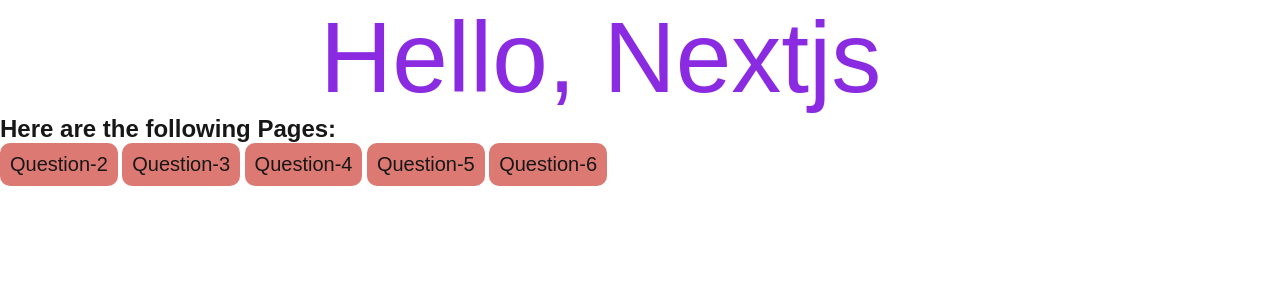
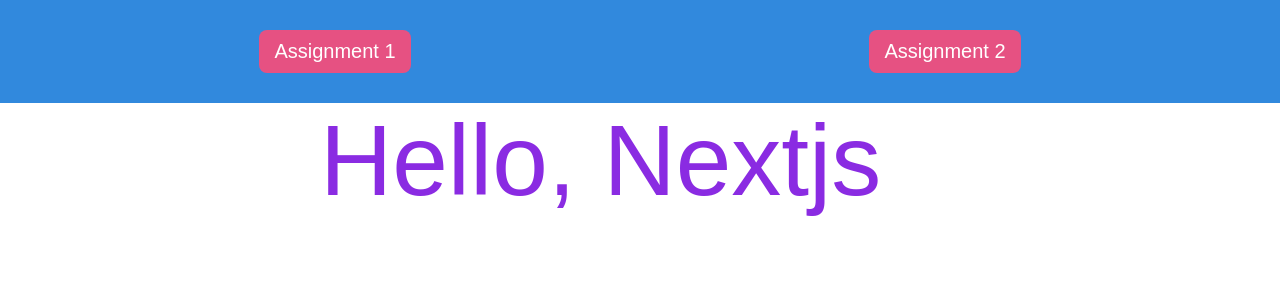
Before and after one commit to nirmit-successiveTech/ReactJs-Training, a Next.js app in the folder assignment-1/my-app/: page / in a window 1280 px wide. Shown: the top 300 px of the page. Built offline with nearby package versions, Linux system fonts and the light colour scheme.

Commit message:
UI updated

```diff
--- a/assignment-1/my-app/src/app/day-1/page.jsx
+++ b/assignment-1/my-app/src/app/day-1/page.jsx
@@ -1,7 +1,7 @@
 export default function Page1(){
     return(
         <>
-        {/* <div>hello</div> */}
+
         </>
     )
 }
--- a/assignment-1/my-app/src/app/globals.css
+++ b/assignment-1/my-app/src/app/globals.css
@@ -150,10 +150,45 @@
   flex-wrap: nowrap;
 }
 
+.parent-button{
+  background-color: #E65182;
+  padding: 30px;
+  color:white;
+}
+
+.layout-button{
+   display: flex;
+  justify-content: space-around;
+}
+
 .parent-button button{
-  background-color:  #dd7973;
+  margin-top: 18px;
+  background-color: rgb(49, 137, 221);;
   font-size: 20px;
   border-radius: 10px;
   border: none;
-  color: rgb(24, 23, 23);
+  color: white
 }
+.heading-wrapper{
+  display: flex;
+  align-items: center;
+  justify-content: space-between;
+}
+
+.home-wrapper{
+  margin: auto;
+  background-color: rgb(49, 137, 221);
+  padding: 30px;
+  display: flex;
+  justify-content: space-around;
+}
+
+.home-wrapper button{
+  background-color: #E65182;
+  padding-left: 15px;
+  padding-right: 15px;
+  color: white;
+  font-size:20px;
+  border: none;
+  border-radius: 8px;
+}
--- a/assignment-1/my-app/src/app/page.js
+++ b/assignment-1/my-app/src/app/page.js
@@ -5,26 +5,19 @@
 export default function Home() {
   return (
     <>
+      <div className="home-wrapper">
+        <div>
+          <Link href={'/day-1'}>
+          <button>Assignment 1</button>
+          </Link>
+        </div>
+        <div>
+          <Link href={'/day-2'}>
+          <button>Assignment 2</button>
+          </Link>
+        </div>
+      </div>
       <Greeting />
-      <h2>Here are the following Pages:</h2>
-
-      <div className="parent-button">
-        <Link href="/day-1/show-user">
-          <button>Question-2</button>
-        </Link>{ " "}
-        <Link href="/day-1/showweather">
-          <button>Question-3</button>
-        </Link>{" "}
-        <Link href="/day-1/counter">
-          <button>Question-4</button>
-        </Link>{" "}
-        <Link href="/day-1/tasklist">
-          <button>Question-5</button>
-        </Link>{" "}
-        <Link href="/day-1/buttons">
-          <button>Question-6</button>
-        </Link>
-      </div>
     </>
   );
 }
```
Also changed, not shown: assignment-1/my-app/src/app/day-1/layout.jsx (+14 -5 lines), assignment-1/my-app/src/app/day-1/show-user/page.js (+4 -4 lines).
